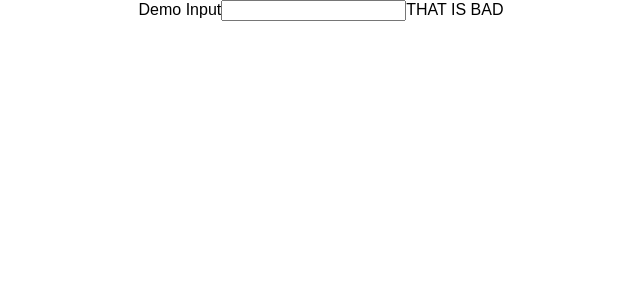
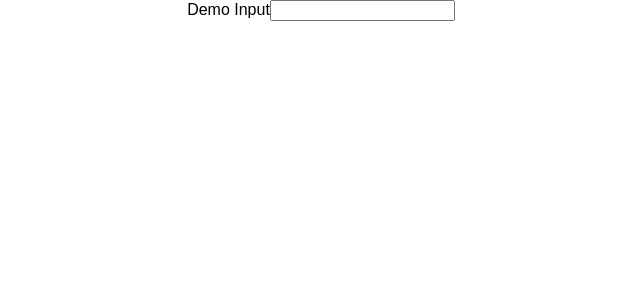
Before and after one commit to matthaws/react-workshop, a React (Create React App) app: page / in a window 1280 px wide. Shown: the top 300 px of the page, without its empty margins (319-959 px from the left). Built offline with nearby package versions, Linux system fonts and the light colour scheme.

Commit message:
Fix enhanced input demo

```diff
--- a/src/components/renderProps/renderProps.jsx
+++ b/src/components/renderProps/renderProps.jsx
@@ -1,7 +1,8 @@
 import React, { Component } from "react";
 import MouseTracker from "./MouseTracker";
+import "./renderProps.css";
 
-const error = "THAT IS BAD";
+const error = null;
 
 const RenderPropsDemo = () => (
   <section>
@@ -24,13 +25,12 @@ class EnhancedInput extends Component {
 
   render() {
     const inputProps = {
-      id: this.uniqueId,
+      id: this.uniqueId(),
       className: this.props.error ? "input error" : "input"
     };
-
     return (
       <div>
-        <label for={inputProps.id}>{this.props.label}</label>
+        <label htmlFor={inputProps.id}>{this.props.label}</label>
         {this.props.render(inputProps)}
         {this.props.error ? <span>{this.props.error}</span> : null}
       </div>
```
